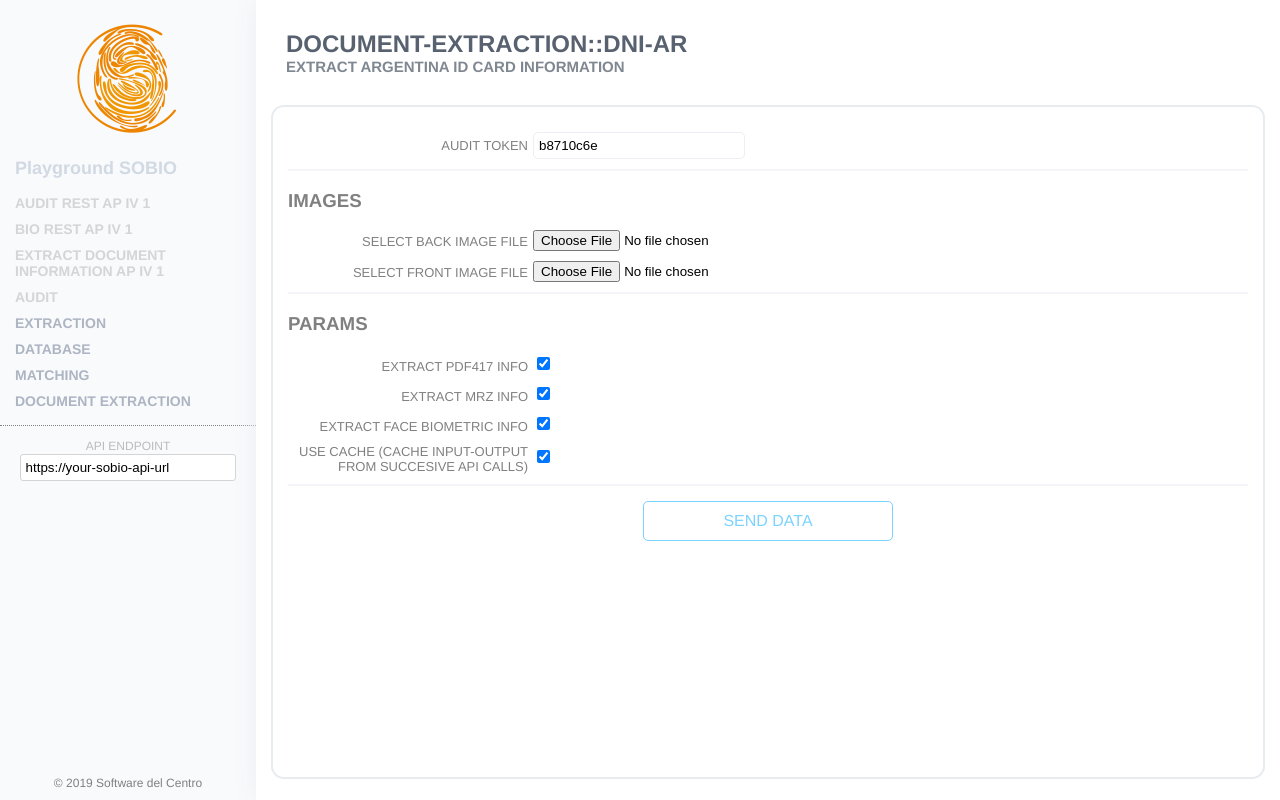
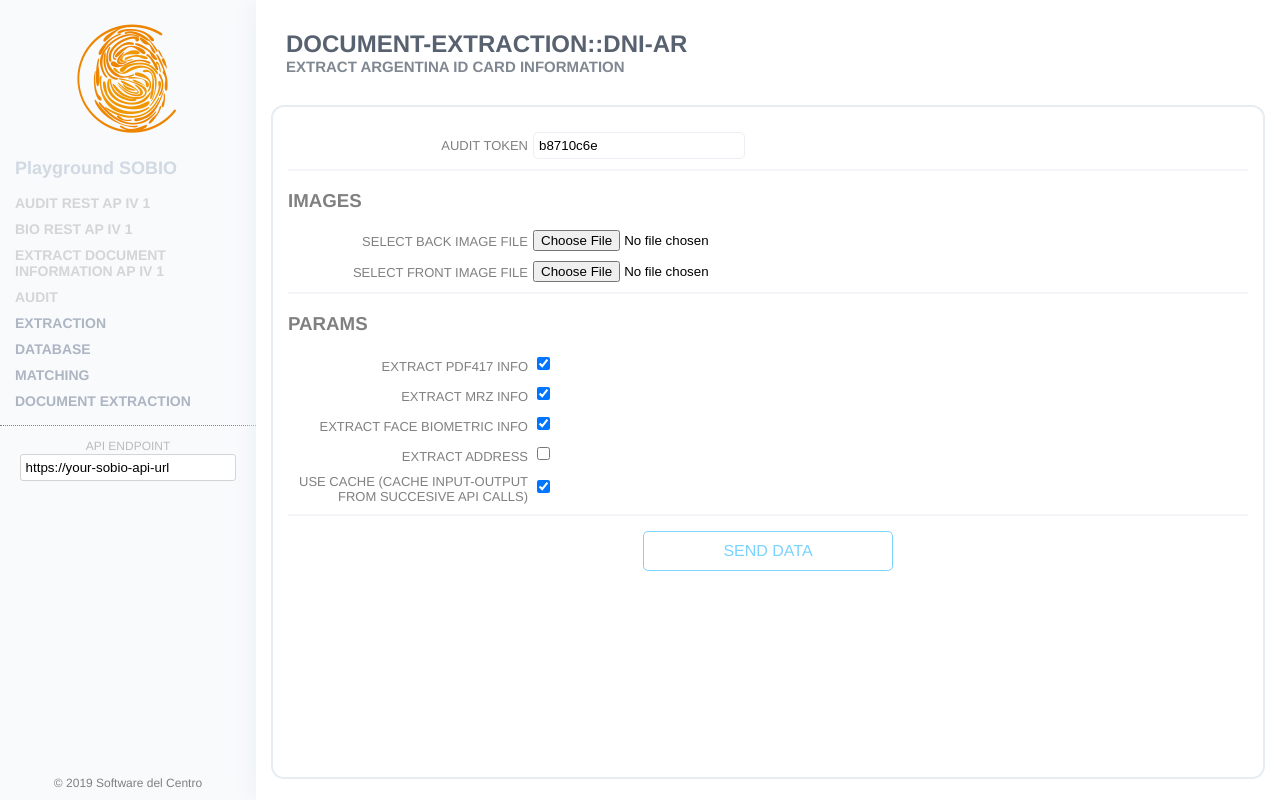
Before and after one commit to softwaredelcentro/sobio-playground, an Angular app: page /#/document-extraction/dni-ar in a window 1280 px wide. Built offline with nearby package versions, Linux system fonts and the light colour scheme.

Commit message:
add extract address param to dto

```diff
--- a/src/app/dataTypeObjects/dniAr.ts
+++ b/src/app/dataTypeObjects/dniAr.ts
@@ -11,5 +11,6 @@ export class DniArParameters {
     public extractMRZ = true;
     public extractFace = true;
     public useCache = true;
+    public extractAddress = false;
 
 }
--- a/src/app/pages/document-extraction/dni-ar/dni-ar.component.html
+++ b/src/app/pages/document-extraction/dni-ar/dni-ar.component.html
@@ -214,6 +214,12 @@
     </div>
     <div class="inputRow">
       <label>
+        Extract Address
+      </label>
+      <input type="checkbox" name="extractAddress" checked="checked" [(ngModel)]="dto.params.extractAddress">
+    </div>
+    <div class="inputRow">
+      <label>
         Use cache (Cache input-output from succesive API calls)
       </label>
       <input type="checkbox" name="useCache" checked="checked" [(ngModel)]="dto.params.useCache">
```
